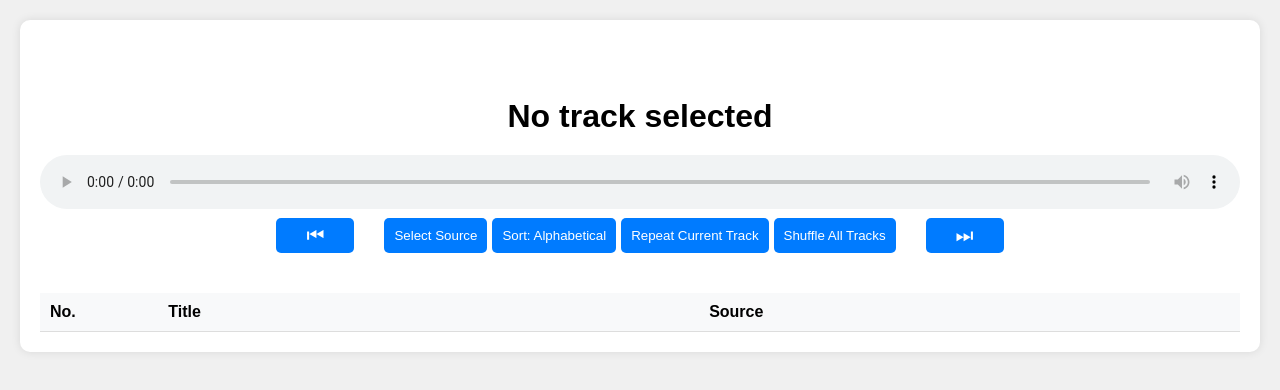
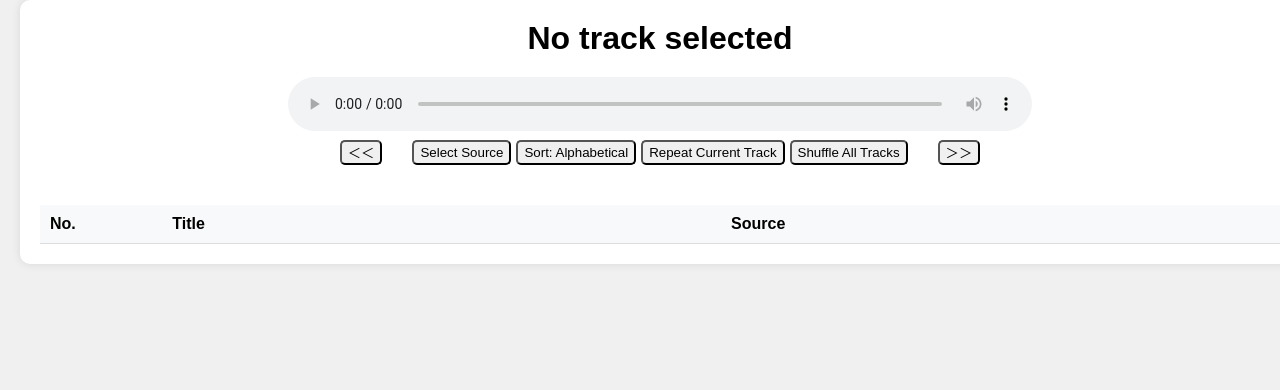
Before and after one commit to dis-lekker-by-die-see/250815-player, a plain HTML site: page index.html in a window 1280 px wide. Drawn offline with Linux system fonts and the light colour scheme.

Commit message:
Minor stylistic changes

```diff
--- a/index.html
+++ b/index.html
@@ -8,15 +8,13 @@
   </head>
   <body>
     <div class="player-container">
-      <!-- <h1>Music Player</h1> -->
-      <br />
       <div class="player">
         <div class="track-info">
           <span id="currentTrack">No track selected</span>
         </div>
         <audio id="audioPlayer" controls></audio>
         <div class="skip-controls">
-          <button id="skipBackBtn">⏮</button>
+          <button id="skipBackBtn">＜＜</button>
           <div class="controls">
             <input
               type="file"
@@ -34,10 +32,9 @@
               Shuffle All Tracks
             </button>
           </div>
-          <button id="skipForwardBtn">⏭</button>
+          <button id="skipForwardBtn">＞＞</button>
         </div>
       </div>
-
       <div class="playlist">
         <table id="trackList">
           <thead>
--- a/script.js
+++ b/script.js
@@ -9,7 +9,6 @@ let bufferedTracks = {
   next: null,
 };
 
-console.log("1550");
 document.addEventListener("DOMContentLoaded", () => {
   audioPlayer = document.getElementById("audioPlayer");
   const folderInput = document.getElementById("folderInput");
@@ -46,7 +45,6 @@ document.addEventListener("DOMContentLoaded", () => {
 function setupColumnResizing() {
   const headers = document.querySelectorAll("#trackList th.resize");
   headers.forEach((header) => {
-    // Remove existing listeners to prevent duplicates
     header.removeEventListener("mousedown", handleMouseDown);
     header.addEventListener("mousedown", handleMouseDown);
   });
@@ -60,20 +58,20 @@ function handleMouseDown(e) {
     e.stopPropagation();
     let startX = e.clientX;
     let startWidth = header.offsetWidth;
-    console.log(`Resizing ${header.dataset.column} column`); // Debug
+    console.log(`Resizing ${header.dataset.column} column`);
     const onMouseMove = (moveEvent) => {
       moveEvent.preventDefault();
       let newWidth = startWidth + (moveEvent.clientX - startX);
       if (newWidth >= 50) {
         header.style.width = `${newWidth}px`;
         header.style.minWidth = `${newWidth}px`;
-        console.log(`New width for ${header.dataset.column}: ${newWidth}px`); // Debug
+        console.log(`New width for ${header.dataset.column}: ${newWidth}px`);
       }
     };
     const onMouseUp = () => {
       document.removeEventListener("mousemove", onMouseMove);
       document.removeEventListener("mouseup", onMouseUp);
-      console.log(`Finished resizing ${header.dataset.column}`); // Debug
+      console.log(`Finished resizing ${header.dataset.column}`);
     };
     document.addEventListener("mousemove", onMouseMove);
     document.addEventListener("mouseup", onMouseUp);
@@ -83,7 +81,7 @@ function handleMouseDown(e) {
 async function handleFolderSelect(event) {
   tracks = [];
   const files = event.target.files;
-  console.log("Files loaded:", files.length); // Debug
+  console.log("Files loaded:", files.length);
   for (const file of files) {
     if (file.type.startsWith("audio/")) {
       tracks.push({
@@ -95,7 +93,7 @@ async function handleFolderSelect(event) {
       });
     }
   }
-  console.log("Tracks processed:", tracks.length); // Debug
+  console.log("Tracks processed:", tracks.length);
   updateTrackList();
   if (tracks.length > 0) {
     currentTrackIndex = 0;
@@ -113,14 +111,13 @@ function updateTrackList() {
     tr.dataset.index = index;
     if (index === currentTrackIndex) tr.classList.add("active");
     tr.innerHTML = `
-            <td>${index + 1}</td>
-            <td>${track.name}</td>
-            <td>${track.folder}</td>
-        `;
+      <td>${index + 1}</td>
+      <td>${track.name}</td>
+      <td>${track.folder}</td>
+    `;
     trackListBody.appendChild(tr);
   });
-  console.log("Track list updated, rows:", trackListBody.children.length); // Debug
-  // Reapply column widths and resizing after update
+  console.log("Track list updated, rows:", trackListBody.children.length);
   const headers = document.querySelectorAll("#trackList th.resize");
   headers.forEach((header) => {
     const width = header.style.width || getComputedStyle(header).width;
@@ -179,7 +176,9 @@ function shuffleTracks() {
 function playTrack() {
   if (currentTrackIndex < 0 || currentTrackIndex >= tracks.length) return;
   const track = tracks[currentTrackIndex];
-  document.getElementById("currentTrack").textContent = track.name;
+  document.getElementById("currentTrack").textContent = `${
+    currentTrackIndex + 1
+  }. ${track.name}`;
   audioPlayer.src = URL.createObjectURL(track.file);
   audioPlayer.play();
   updateBufferedTracks();
--- a/styles.css
+++ b/styles.css
@@ -1,10 +1,8 @@
 body {
   font-family: Arial, sans-serif;
-  display: flex;
-  justify-content: center;
   background-color: #f0f0f0;
   margin: 0;
-  padding: 20px;
+  padding: 0;
 }
 
 .player-container {
@@ -14,6 +12,11 @@ body {
   box-shadow: 0 0 10px rgba(0, 0, 0, 0.1);
   width: calc(100vw - 40px);
   max-width: none;
+  position: fixed;
+  top: 0;
+  left: 20px;
+  right: 20px;
+  z-index: 1000;
 }
 
 .controls {
@@ -24,16 +27,13 @@ body {
 }
 
 button {
-  padding: 10px;
-  border: none;
   border-radius: 5px;
-  background: #007bff;
-  color: white;
+  background: rgb(240, 240, 240);
   cursor: pointer;
 }
 
 button:hover {
-  background: #0056b3;
+  background: rgb(200, 255, 200);
 }
 
 .toggle.active {
@@ -53,21 +53,15 @@ button:hover {
 
 #skipForwardBtn,
 #skipBackBtn {
-  /* margin: 10px; */
   margin-bottom: 20px;
-  font-size: 20px;
-  padding: 5px;
-  padding-left: 30px;
-  padding-right: 30px;
-  border: none;
   border-radius: 5px;
-  background: #007bff;
-  color: white;
   cursor: pointer;
 }
+
 #skipForwardBtn {
   margin-left: 20px;
 }
+
 #skipBackBtn {
   margin-right: 20px;
 }
@@ -78,20 +72,20 @@ button:hover {
 }
 
 audio {
-  width: 100%;
-  /* margin-bottom: 10px; */
+  width: 60%;
 }
 
 .track-info {
-  margin-top: 40px;
+  /* margin-top: 40px; */
   margin-bottom: 20px;
   font-size: 32px;
   font-weight: bold;
-  /* box-shadow: 0 4px 8px rgba(0, 0, 0, 0.2); */
 }
 
 .playlist {
   width: 100%;
+  max-height: calc(100vh - 250px); /* Adjust for player content */
+  overflow-y: auto;
   overflow-x: auto;
 }
 
@@ -113,7 +107,9 @@ audio {
 
 #trackList th {
   background: #f8f9fa;
-  position: relative;
+  position: sticky;
+  top: 0;
+  z-index: 500;
 }
 
 #trackList th[data-column="no"] {
```
